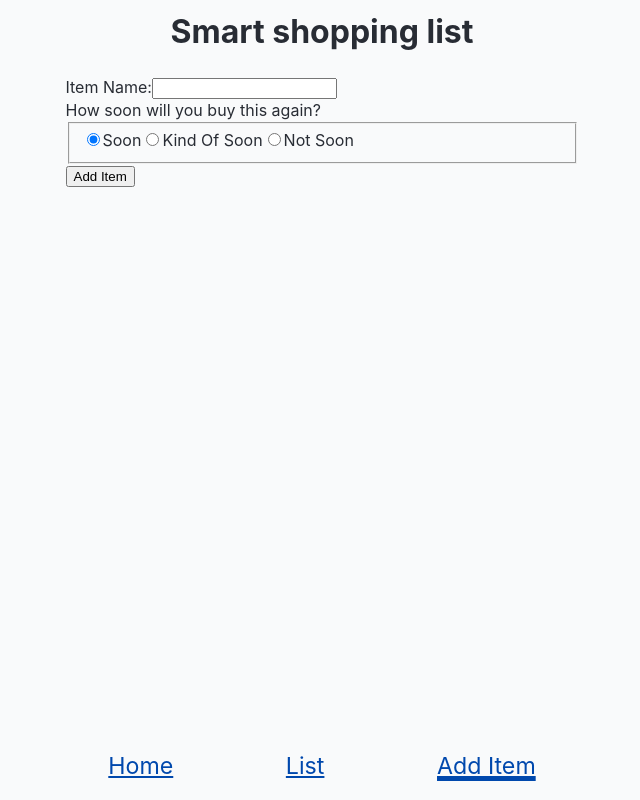
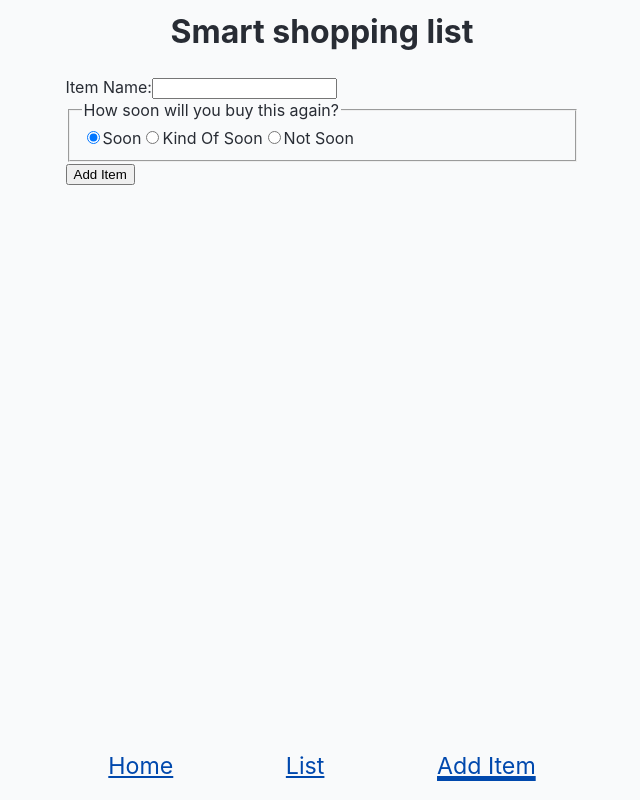
Before and after one commit to tinazarb/tcl-52-smart-shopping-list, a React (Vite) app: page /add-item in a window 1280 px wide. Shown: the whole page, without its empty margins (318-958 px from the left). Built offline with nearby package versions, Linux system fonts and the light colour scheme; no server answers; the database is empty.

Commit message:
fixed radio buttons

```diff
--- a/src/views/AddItem.jsx
+++ b/src/views/AddItem.jsx
@@ -68,8 +68,8 @@ export function AddItem({ listToken }) {
 					</label>
 				</div>
 				<div>
-					<label htmlFor="buyAgain">How soon will you buy this again?</label>
 					<fieldset>
+						<legend>How soon will you buy this again?</legend>
 						<label htmlFor="soon">
 							<input
 								type="radio"
```
